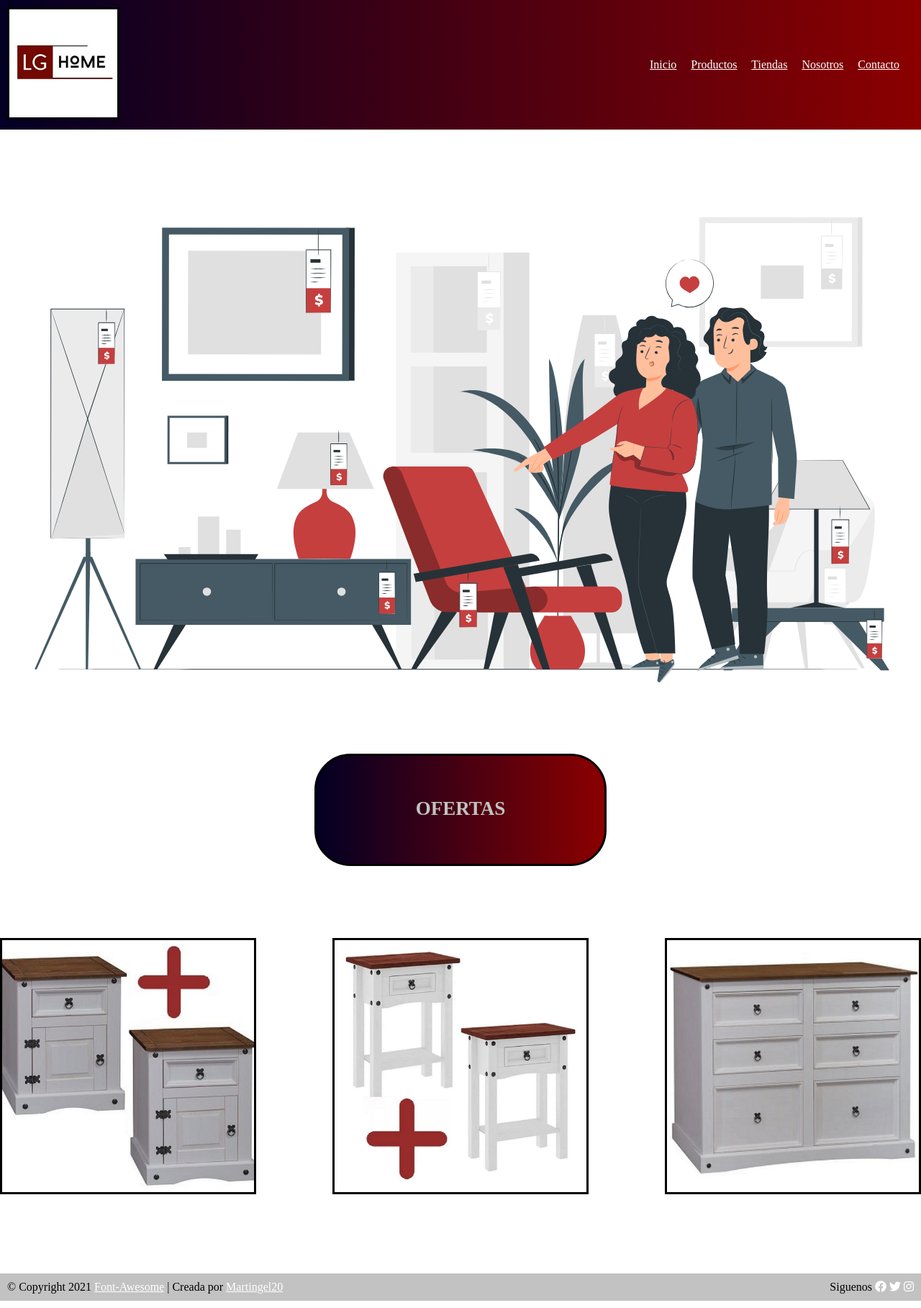
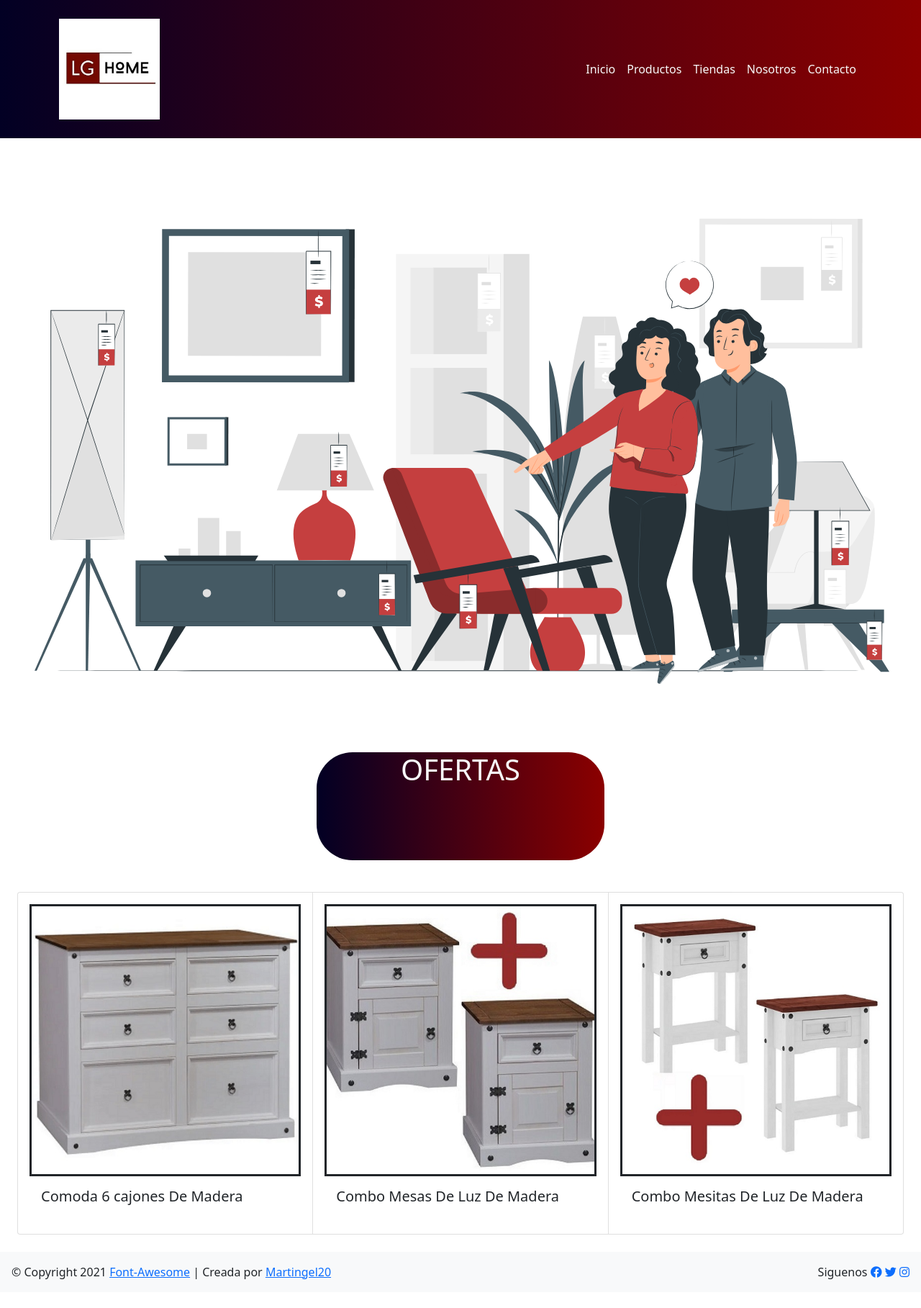
Before and after one commit to Martingel20/LG-Home-Gelfon, a plain HTML site: page index.html in a window 1280 px wide. Shown: the whole page at 72% size. After the commit the page ends 1795 px from the top, so only its background shows below. Drawn offline with nearby package versions, Linux system fonts and the light colour scheme.

Commit message:
aplicando bootstrap

```diff
--- a/css/style.css
+++ b/css/style.css
@@ -1,158 +1,21 @@
 
 /* INDEX HEADER Y FOOTER */
 
-body{
-    margin: 0;
-    box-sizing: border-box;
-}
-
-header{
-    background-color: #8b0000;
-    align-items: center;
-    background: rgb(2,0,36);
+.menu{
+    height: 12rem;
     background: linear-gradient(90deg, rgba(2,0,36,1) 0%, rgba(139,0,0,1) 100%, rgba(0,212,255,1) 100%);
 }
 
-
-nav ul{
-    list-style-type: none;
-    display: flex;
-
-}
-
-nav li {
-    margin-right: 20px;
-
-}
-
-a{
-    color: #ffffff;
-}
-
-footer {
-    background-color: #c2c2c2;
-}
-
-.grid-container-header{
-    display: grid;
-    grid-template-columns: auto auto;
-    margin-bottom: 10px;
-    justify-content: space-between;
-
-}
-
-.grid-container-main{
-    display: grid;
-    margin-bottom: 10px;
-
-}
-
-.grid-container-footer{
-    display: grid;
-    grid-template-columns: auto auto ;
-    margin-bottom: 10px;
-    justify-content: space-between;
-
-}
-
-.grid-container-main-section{
-
-    display: grid;
-    grid-template-columns: auto auto auto;
-    justify-content: space-between;
-
-}
-
-
-.grid-container-main .item{
-
-    margin-bottom: 100px;
-    text-align: center;
-    font-size: large;
-}
-
-.grid-container-main .item h1{
-    margin-top: 58px;
-}
-
-.main-banner{
-    margin: 0px;
-}
-
-.grid-container-footer div{
-
-    margin: 10px;
-
-}
-
-.grid-container-header div{
-
-    margin: 10px;
-
-}
-
-.main-section-img{
-    display: flex;
-    justify-content: space-between;
-    height: 350px;
-    overflow: hidden;
-    border: solid;
-    border-color: black;
-}
-
-.img-banner{
-    border: #000000 solid;
-    justify-self: center;
-    color: #c2c2c2;
+.text{
+    background: linear-gradient(90deg, rgba(2,0,36,1) 0%, rgba(139,0,0,1) 100%, rgba(0,212,255,1) 100%);
+    border-radius: 50px;
     border-radius: 50px;
     width: 400px;
     height: 150px;
-    background: rgb(2,0,36);
-    background: linear-gradient(90deg, rgba(2,0,36,1) 0%, rgba(139,0,0,1) 100%, rgba(0,212,255,1) 100%);
-
+    text-align: center;
+    margin-bottom: 20px;
 }
 
-.header__img{
-    width: 150px;
-    border: solid #000000;
-}
-
-@media (max-width:600px){
-
-    .header__img{
-        width: 120px;
-        border: solid #000000;
-    }
-
-    nav ul{
-        list-style-type: none;
-        display: flex;
-        flex-direction: column;
-    }
-
-    .img-banner{
-        border: #000000 solid;
-        justify-self: center;
-        border-radius: 50px;
-        width: 200px;
-        height: 100px;
-        margin-top: 50px;
-    }
-
-.grid-container-main .item h1{
-        margin-top: 30px;
-    }
-
-    .main-section-img{
-        display: flex;
-        justify-content: space-between;
-        height: 150px;
-        overflow: hidden;
-        border: solid;
-        border-color: black;
-    }
-
-}
 
 
 /* PRODUCTOS */
--- a/index.html
+++ b/index.html
@@ -4,65 +4,116 @@
     <meta charset="UTF-8">
     <meta http-equiv="X-UA-Compatible" content="IE=edge">
     <meta name="viewport" content="width=device-width, initial-scale=1.0">
-    <link rel="stylesheet" href="css/style.css">
+    <link rel="stylesheet" href="css/style.css"/>
 <!-- FONTAWESOME -->
     <link
     rel="stylesheet"
     href="https://cdnjs.cloudflare.com/ajax/libs/font-awesome/5.15.4/css/all.min.css"
     integrity="sha512-1ycn6IcaQQ40/MKBW2W4Rhis/DbILU74C1vSrLJxCq57o941Ym01SwNsOMqvEBFlcgUa6xLiPY/NS5R+E6ztJQ=="
     crossorigin="anonymous"
-    referrerpolicy="no-referrer"
-    />
+    referrerpolicy="no-referrer"/>
+<!-- BOOTSRAP CSS-->
+    <link href="https://cdn.jsdelivr.net/npm/bootstrap@5.1.3/dist/css/bootstrap.min.css" rel="stylesheet" integrity="sha384-1BmE4kWBq78iYhFldvKuhfTAU6auU8tT94WrHftjDbrCEXSU1oBoqyl2QvZ6jIW3" crossorigin="anonymous"/>
+
+    <!-- BOOTSRAP ICONS -->
+
     <title>LG Home</title>
 </head>
+
 <body>
+    <!-- NAVBAR -->
 
-    <header class="grid-container-header">
+    <nav class="navbar navbar-expand-lg navbar-light menu">
+        <div class="container">
+            <a class="navbar-brand" href="#">
+                <img src="img/download.png" alt="logo" width="140" height="140">
+            </a>
+            <button class="navbar-toggler" type="button" data-bs-toggle="collapse" data-bs-target="#navbarSupportedContent">
+        <span class="navbar-toggler-icon"></span>
+            </button>
+            <div class="collapse navbar-collapse" id="navbarSupportedContent">
+                <ul class="navbar-nav ms-auto mb-2 mb-lg-0">
+                    <li class="nav-item">
+                        <a class="nav-link active text-light" aria-current="page" href="#">Inicio</a>
+                    </li>
+                    <li class="nav-item">
+                        <a class="nav-link active text-light" href="#">Productos</a>
+                    </li>
+                    <li class="nav-item">
+                        <a class="nav-link active text-light">Tiendas</a>
+                    </li>
+                    <li class="nav-item">
+                        <a class="nav-link active text-light">Nosotros</a>
+                    </li>
+                    <li class="nav-item">
+                        <a class="nav-link active text-light">Contacto</a>
+                    </li>
+                </ul>
+            </div>
+        </div>
+    </nav>
+
+    <Section>
+
         <div>
-            <a href="index.html">
-                    <img class="header__img" src="img/download.png" alt="logo">
-                </a>
+            <div>
+                <div>
+                    <img src="img/Furniture store-pana.svg" class="img-fluid" alt="">
                 </div>
-        <div>
-            <nav>
-                <ul>
-                    <li><a href="index.html">Inicio</a></li>
-                    <li><a href="Productos.html">Productos</a></li>
-                    <li><a href="Tiendas.html">Tiendas</a></li>
-                    <li><a href="Nosotros.html">Nosotros</a></li>
-                    <li><a href="Contacto.html">Contacto</a></li>
-                </ul>
-            </nav>
+            </div>
         </div>
 
-    </header>
 
-    <main class="grid-container-main">
+    </Section>
 
-        <section class="main-banner">
-            <img class="img"  src="img/Furniture store-pana.svg" alt="Fotos menu">
-        </section>
-        <section class="item img-banner">
-            <h1>OFERTAS</h1>
-        </section>
-        <section class="item grid-container-main-section">
-            <div class="main-section-img"><img src="img/0-1-1.jpg" alt=""></div>
-            <div class="main-section-img"><img src="img/mesas-de-luz-rustica-blanca.jpg" alt=""></div>
-            <div class="main-section-img"><img src="img/fsg.jpg" alt=""></div>
+    <div class=" d-flex justify-content-center">
+        <h1 class="text-light text">
+            OFERTAS
+        </h1>
+    </div>
+
+    <section>
+
+        <div class="card-group m-4">
+            <div class="card p-3">
+              <img class="img-fluid border border-dark border-3" src="img/fsg.jpg" class="card-img-top" alt="...">
+              <div class="card-body">
+                <h5 class="card-title">Comoda 6 cajones De Madera</h5>
+              </div>
+            </div>
+            <div class="card p-3">
+              <img class="img-fluid border border-dark border-3" src="img/0-1-1.jpg" class="card-img-top" alt="...">
+              <div class="card-body">
+                <h5 class="card-title">Combo Mesas De Luz De Madera</h5>
+              </div>
+            </div>
+            <div class="card p-3">
+              <img class="img-fluid border border-dark border-3" src="img/mesas-de-luz-rustica-blanca.jpg" class="card-img-top" alt="...">
+              <div class="card-body">
+                <h5 class="card-title">Combo Mesitas De Luz De Madera</h5>
+              </div>
+            </div>
+          </div>
+
     </section>
 
-    </main>
 
-    <footer class="grid-container-footer">
+<!-- BOOTSRAP JS -->
+    <script
+    src="https://cdn.jsdelivr.net/npm/bootstrap@5.1.3/dist/js/bootstrap.bundle.min.js" integrity="sha384-ka7Sk0Gln4gmtz2MlQnikT1wXgYsOg+OMhuP+IlRH9sENBO0LRn5q+8nbTov4+1p" crossorigin="anonymous">
+    </script>
+
+<footer class="d-flex justify-content-between bg-light p-3">
     <div> &copy; Copyright 2021
         <a href="#">Font-Awesome</a> | Creada por
         <a href="https://github.com/Martingel20">Martingel20</a></div>
-            <div class="footer-icons footer-div">
+        <div>
             <span> Siguenos </span>
             <a href="#"><i class="fab fa-facebook"></i></a>
             <a href="#"><i class="fab fa-twitter"></i></a>
             <a href="#"><i class="fab fa-instagram"></i></a>
         </div>
 </footer>
+
 </body>
 </html>
```
Lines whose indentation alone changed are shown as unchanged.
